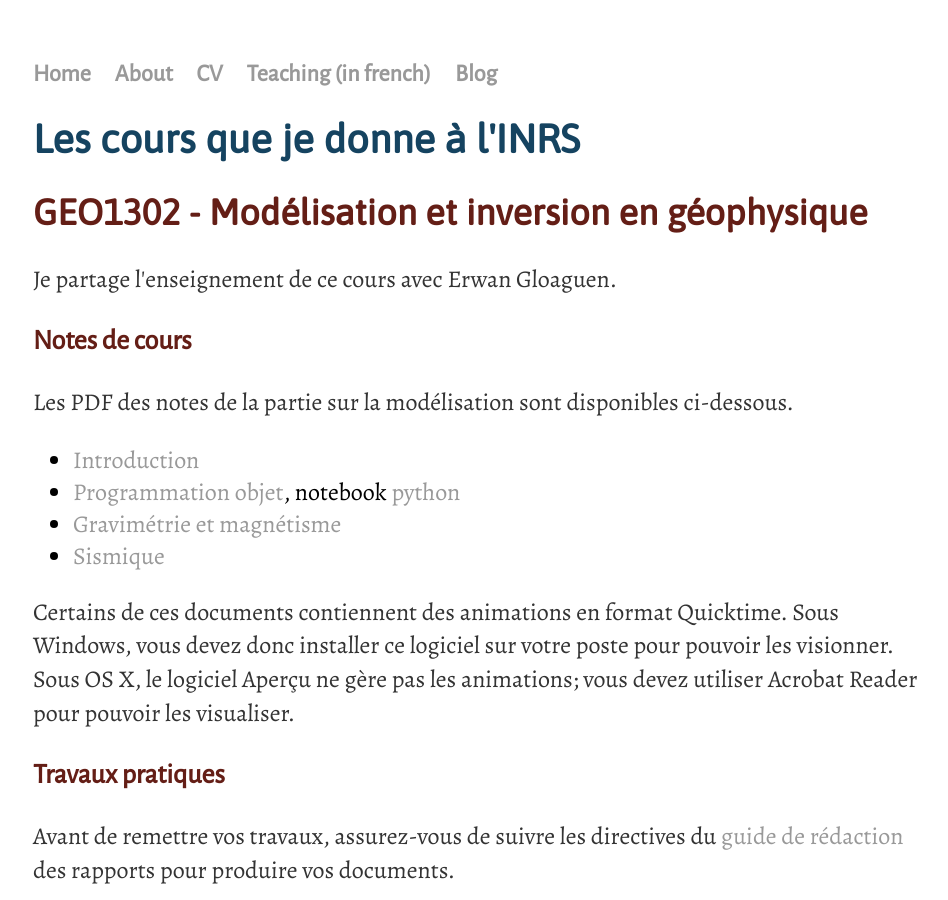
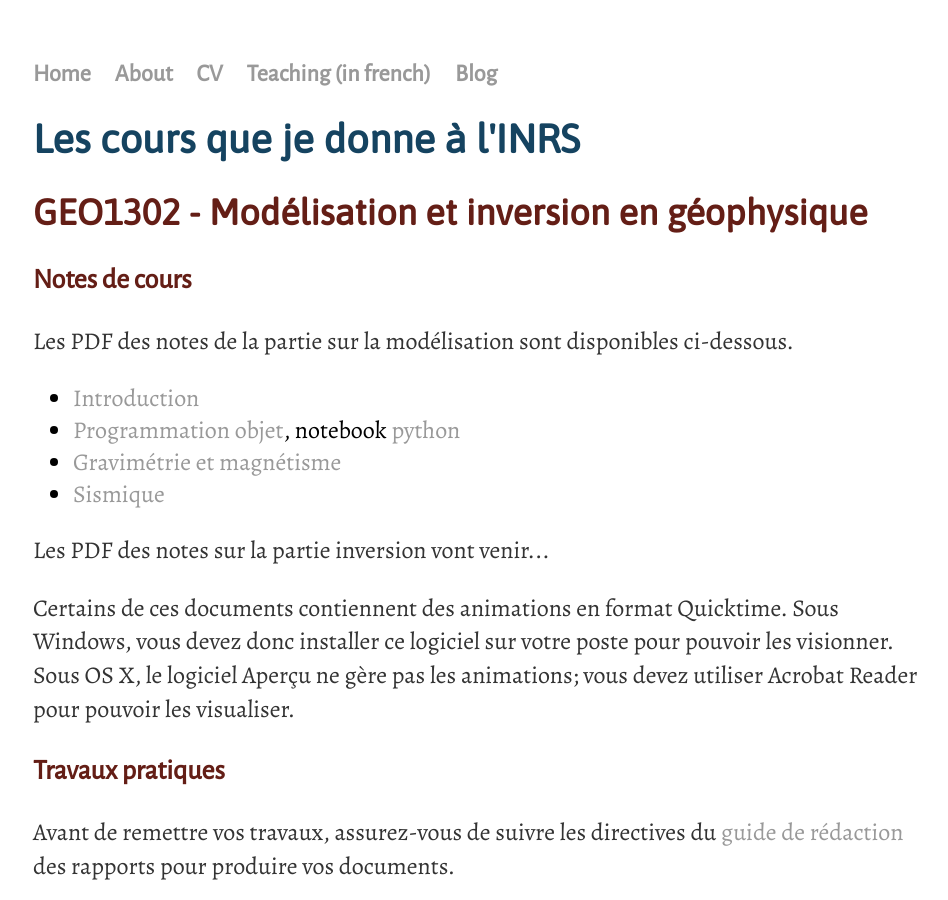
Before and after one commit to bernard-giroux/bernard-giroux.github.io, a Jekyll site: the page built from teaching/index.html, in a window 1280 px wide and 900 px high. Shown: the whole window, without its empty margins (159-1107 px from the left). Built offline with Jekyll 4.4.1, drawn with Linux system fonts in a browser that asks for light colours.

Commit message:
update info

```diff
--- a/teaching/index.html
+++ b/teaching/index.html
@@ -6,7 +6,6 @@ title: Enseignement
 	<h1>Les cours que je donne à l'INRS</h1>
 	<div>
 		<h2>GEO1302 - Modélisation et inversion en géophysique</h2>
-		<p>Je partage l'enseignement de ce cours avec Erwan Gloaguen.</p>
 		<h3>Notes de cours</h3>
 		<p>Les PDF des notes de la partie sur la modélisation sont disponibles ci-dessous.</p>
 		<ul>
@@ -15,6 +14,7 @@ title: Enseignement
 			<li><a href=PDFs/02_potent.pdf>Gravimétrie et magnétisme</a></li>
 			<li><a href=PDFs/03_ondes.pdf>Sismique</a></li>
 		</ul>
+		<p>Les PDF des notes sur la partie inversion vont venir...</p>
 		<p>Certains de ces documents contiennent des animations en format Quicktime.  Sous Windows, vous devez donc installer ce logiciel sur votre poste pour pouvoir les visionner.  Sous OS X, le logiciel Aperçu ne gère pas les animations; vous devez utiliser Acrobat Reader pour pouvoir les visualiser.</p>
 		<h3>Travaux pratiques</h3>
 		<p>Avant de remettre vos travaux, assurez-vous de suivre les directives du <a href=PDFs/guide_rapports.pdf>guide de rédaction</a> des rapports pour produire vos documents.</p>
```
